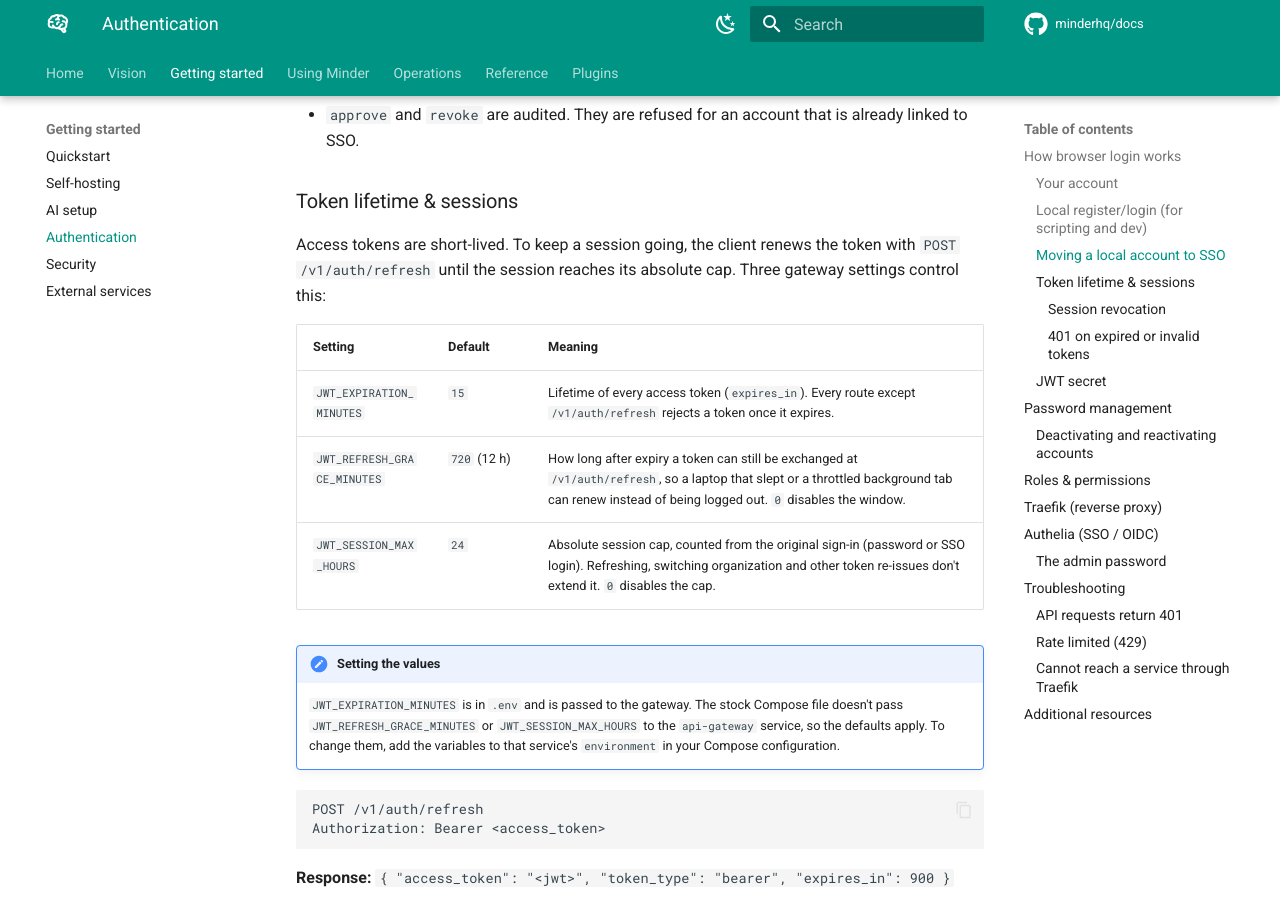
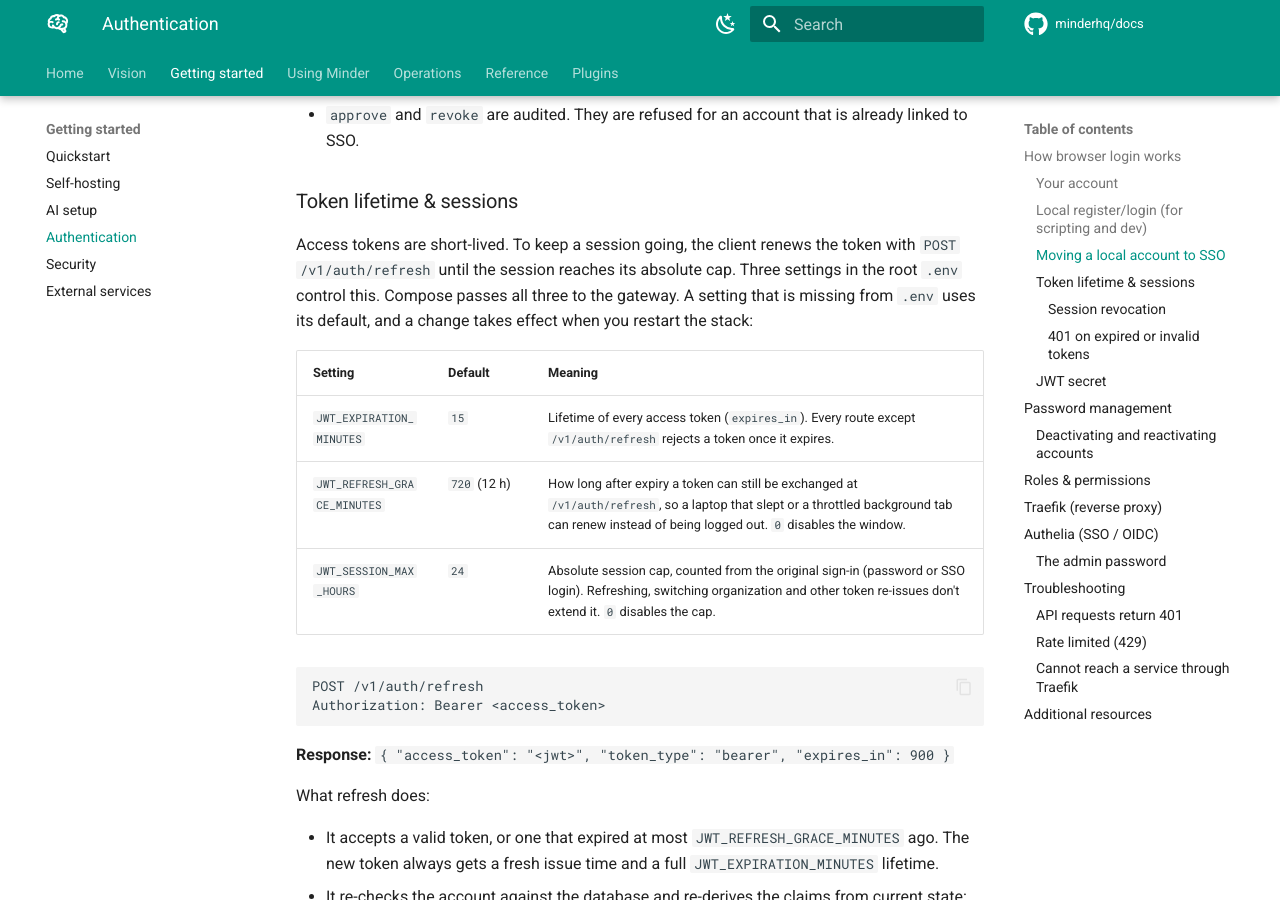
Before and after one commit to minderhq/docs, an MkDocs documentation site: the page built from docs/authentication.md, in a window 1280 px wide and 900 px high, scrolled down 3072 px. Built offline with MkDocs 1.6.1 and Material for MkDocs 9.7.7, drawn with Linux system fonts in a browser that asks for light colours; comment, search, counter and statistics services are not loaded.

Commit message:
docs(auth): JWT_REFRESH_GRACE_MINUTES / JWT_SESSION_MAX_HOURS now pass through to the gateway
Compose now passes both settings from .env to the gateway, with defaults of
720 minutes and 24 hours. Drop the note saying they had no effect on a stock
deploy and document them as normal .env settings.

Co-Authored-By: Claude Opus 5.5 <noreply@anthropic.com>

````diff
--- a/docs/authentication.md
+++ b/docs/authentication.md
@@ -155,20 +155,15 @@ bash setup.sh sso-link list                 # list pending approvals
 
 Access tokens are short-lived. To keep a session going, the client renews the
 token with `POST /v1/auth/refresh` until the session reaches its absolute cap.
-Three gateway settings control this:
+Three settings in the root `.env` control this. Compose passes all three to the
+gateway. A setting that is missing from `.env` uses its default, and a change
+takes effect when you restart the stack:
 
 | Setting | Default | Meaning |
 |---------|---------|---------|
 | `JWT_EXPIRATION_MINUTES` | `15` | Lifetime of every access token (`expires_in`). Every route except `/v1/auth/refresh` rejects a token once it expires. |
 | `JWT_REFRESH_GRACE_MINUTES` | `720` (12 h) | How long after expiry a token can still be exchanged at `/v1/auth/refresh`, so a laptop that slept or a throttled background tab can renew instead of being logged out. `0` disables the window. |
 | `JWT_SESSION_MAX_HOURS` | `24` | Absolute session cap, counted from the original sign-in (password or SSO login). Refreshing, switching organization and other token re-issues don't extend it. `0` disables the cap. |
-
-!!! note "Setting the values"
-    `JWT_EXPIRATION_MINUTES` is in `.env` and is passed to the gateway. The
-    stock Compose file doesn't pass `JWT_REFRESH_GRACE_MINUTES` or
-    `JWT_SESSION_MAX_HOURS` to the `api-gateway` service, so the defaults
-    apply. To change them, add the variables to that service's
-    `environment` in your Compose configuration.
 
 ```http
 POST /v1/auth/refresh
````
